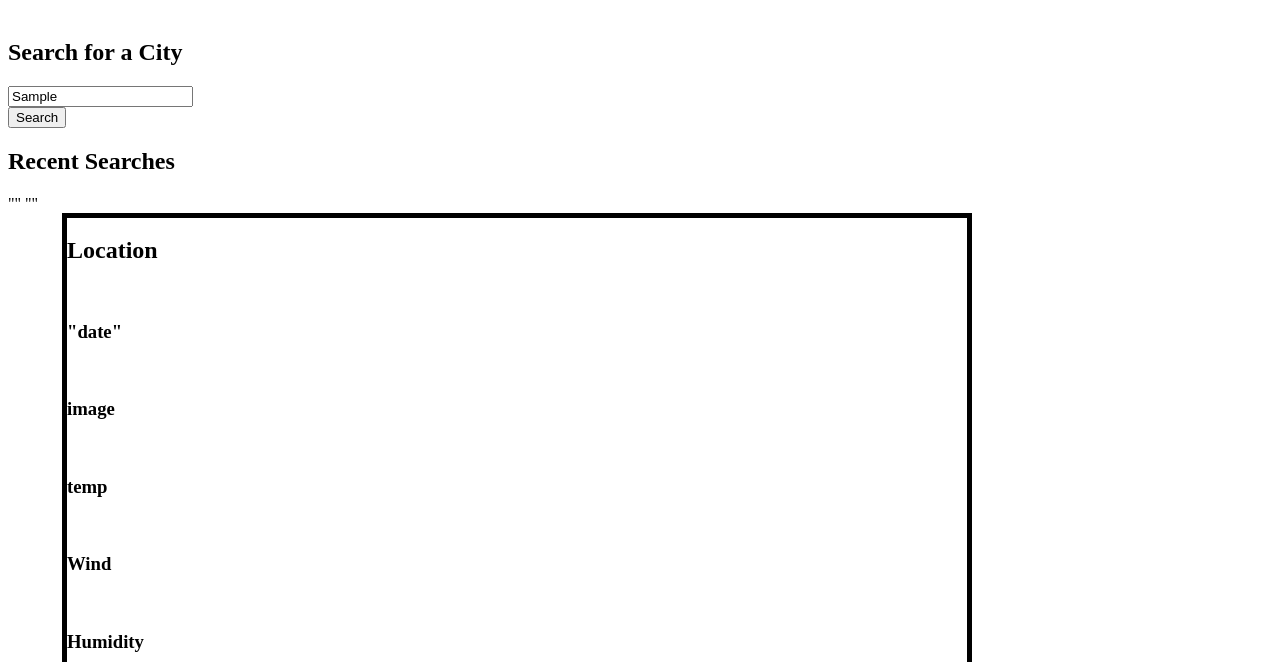
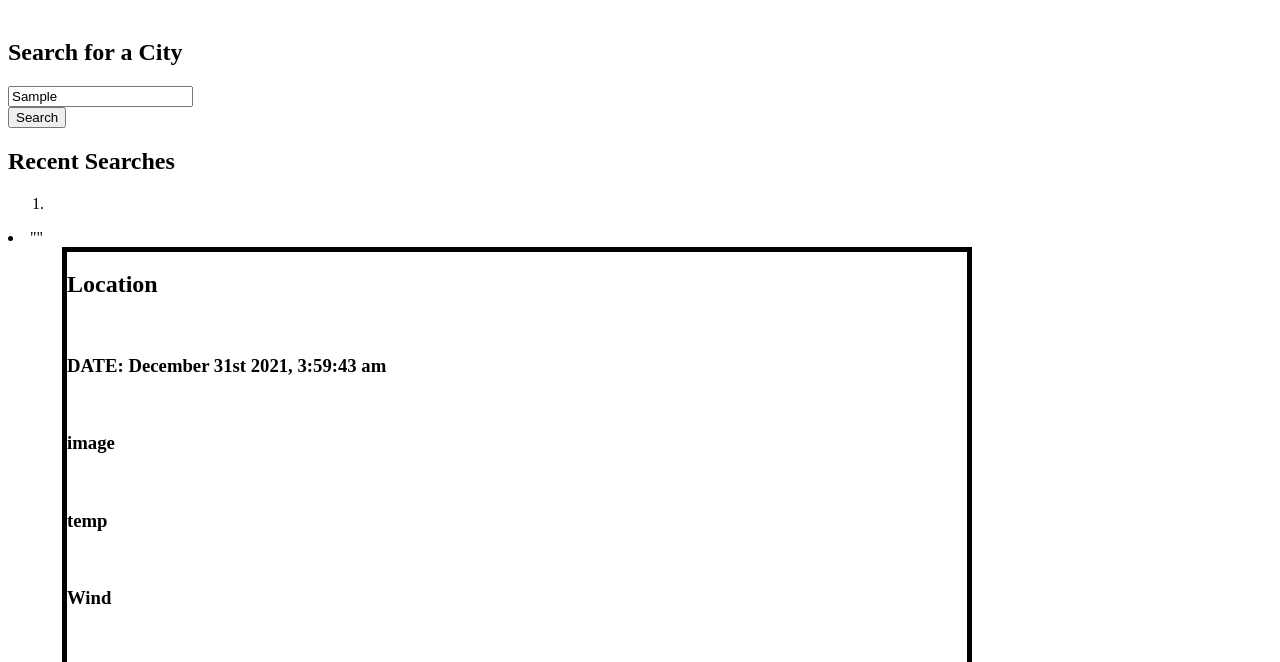
Before and after one commit to Ddorto1/Weekly-Challenge-6-Weather-Dashboard, a plain HTML site: page index.html in a window 1280 px wide. Both pictures are taken after typing "Sample" into the empty fields and a click on the button "Search". Shown: the part 111-773 px from the top of the page. Drawn offline with nearby package versions, Linux system fonts and the light colour scheme; no server answers.

Commit message:
Still need to work through some issues, will come back later

```diff
--- a/assets/js/script.js
+++ b/assets/js/script.js
@@ -2,7 +2,11 @@
 // WHEN I search for a city
 
 var apiKey = "a645f2ef56d8f9246b6d07b17d34b65d";
+var currentTime= moment().format ('MMMM Do YYYY, h:mm:ss a')
+var search= document.getElementById('searches')
+search.innerHTML= localStorage.getItem('city')
 
+console.log (localStorage);
 
 function searchCity() {
      //variable to get user search input
@@ -12,9 +16,18 @@ function searchCity() {
 var currentWeather= "https://api.openweathermap.org/data/2.5/weather?q="+userInput+"&appid="+ apiKey;
 var forecastWeather= "https://api.openweathermap.org/data/2.5/forecast?q="+ userInput + "&appid="+ apiKey;
 
+fetch (currentWeather)
+
+console.log (currentWeather)
+console.log (forecastWeather)
+//save in local storage
+localStorage.setItem ('city',userInput)
+document.getElementById('date').innerHTML= 'DATE: ' + currentTime;
 }
 
 document.getElementById('searchBtn').addEventListener("click", searchCity);
+
+
 // THEN I am presented with current and future conditions for that city and that city is added to the search history
 // WHEN I view current weather conditions for that city
 // THEN I am presented with the city name, the date, an icon representation of weather conditions, the temperature, the humidity, the wind speed, and the UV index
--- a/index.html
+++ b/index.html
@@ -16,12 +16,13 @@
    <input type="text" id= "input" placeholder="Dallas" value=""></input><br>
     <button id= "searchBtn">Search</button>
     <h2>Recent Searches</h2>
-    <row id="1">""</row>
-    <row id="2">""</row>
+    <ol>
+        <li id="searches">""</ol>
+        <li id="searches">""</li>
 </section>
 
 <section id= current>
-    <h2>Location</h2> <br> <h3>"date"</h3> <br> <h3>image</h3> <br> <h3>temp</h3> <br> <h3>Wind </h3> <br> <h3>Humidity</h3>
+    <h2>Location</h2> <br> <h3 id= "date"> DATE: </h3> <br> <h3>image</h3> <br> <h3>temp</h3> <br> <h3>Wind </h3> <br> <h3>Humidity</h3>
     </section>
 <br>
 
@@ -37,6 +38,7 @@
     <div>"date" <br>image <br> temp <br> Wind <br> Humidity</div>
   </div>
   </div>
+  <script src="https://cdnjs.cloudflare.com/ajax/libs/moment.js/2.29.1/moment.min.js"></script>
   <script src="./assets/js/script.js"></script>
 </body>
 </html>
```
